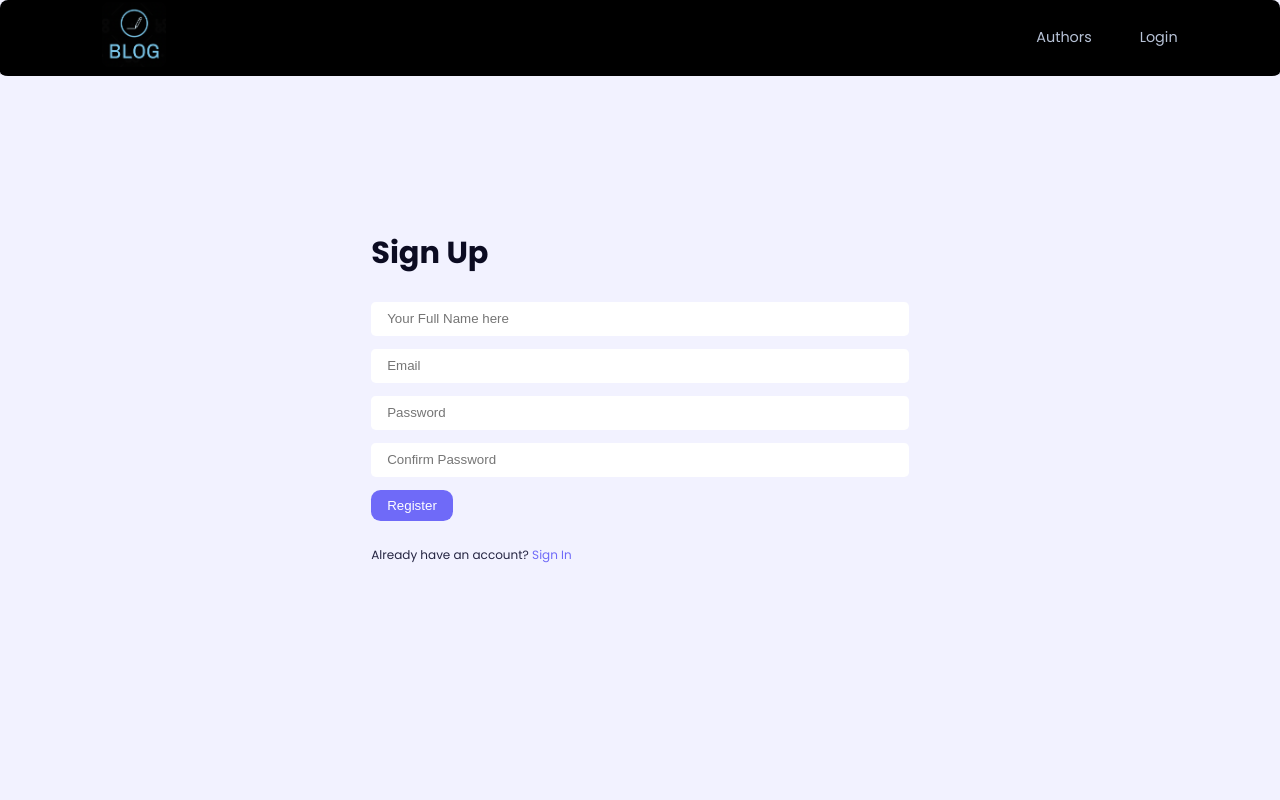
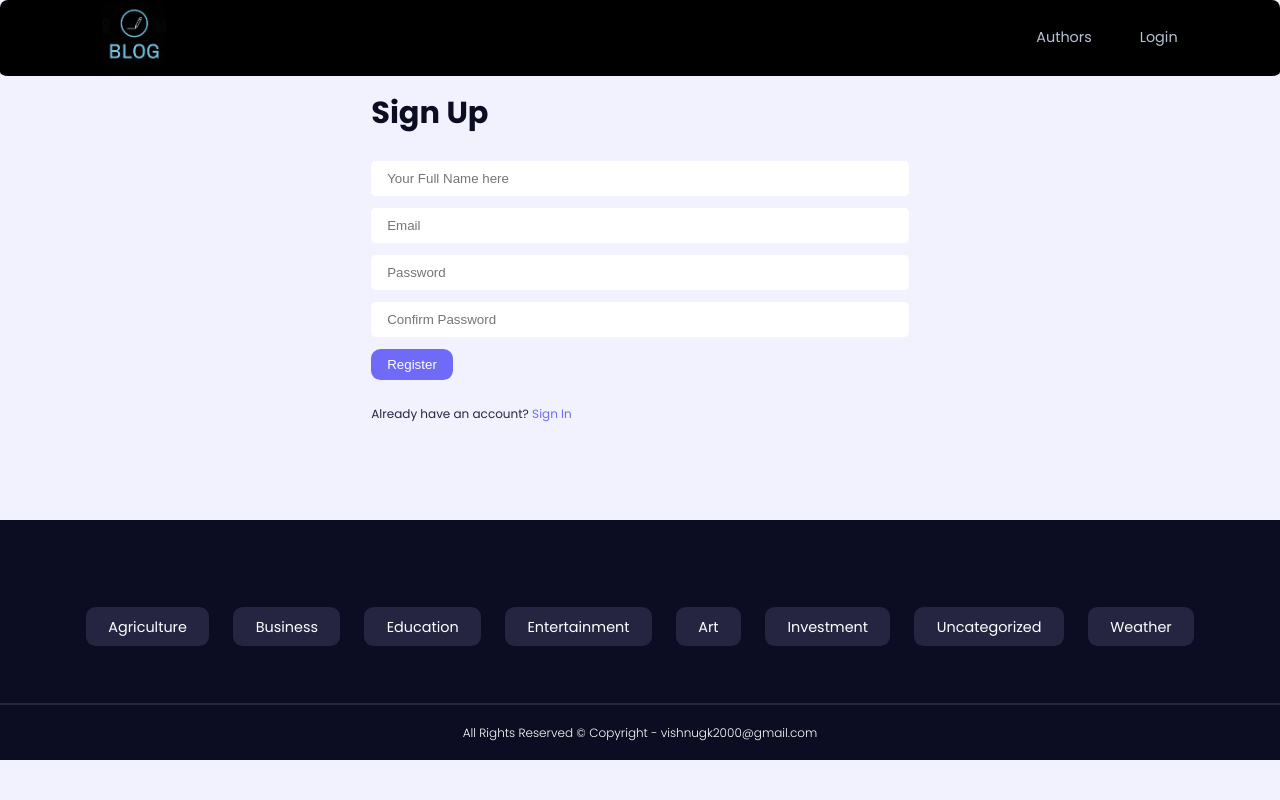
Before and after one commit to VishnuGPillai/mern-blog, a React (Create React App) app in the folder client/: page /register in a window 1280 px wide. Shown: the top 800 px of the page. Built offline with nearby package versions, Linux system fonts and the light colour scheme; what javascript-time-ago would draw is missing.

Commit message:
Update index.css

```diff
--- a/client/src/index.css
+++ b/client/src/index.css
@@ -362,7 +362,7 @@ textarea {
 .create-post {
   width: var(--form-width);
   margin-inline: auto;
-  height: calc(100vh - 12rem);
+  /* height: calc(100vh - 12rem); */
   display: grid;
   place-items: center;
 }
```
